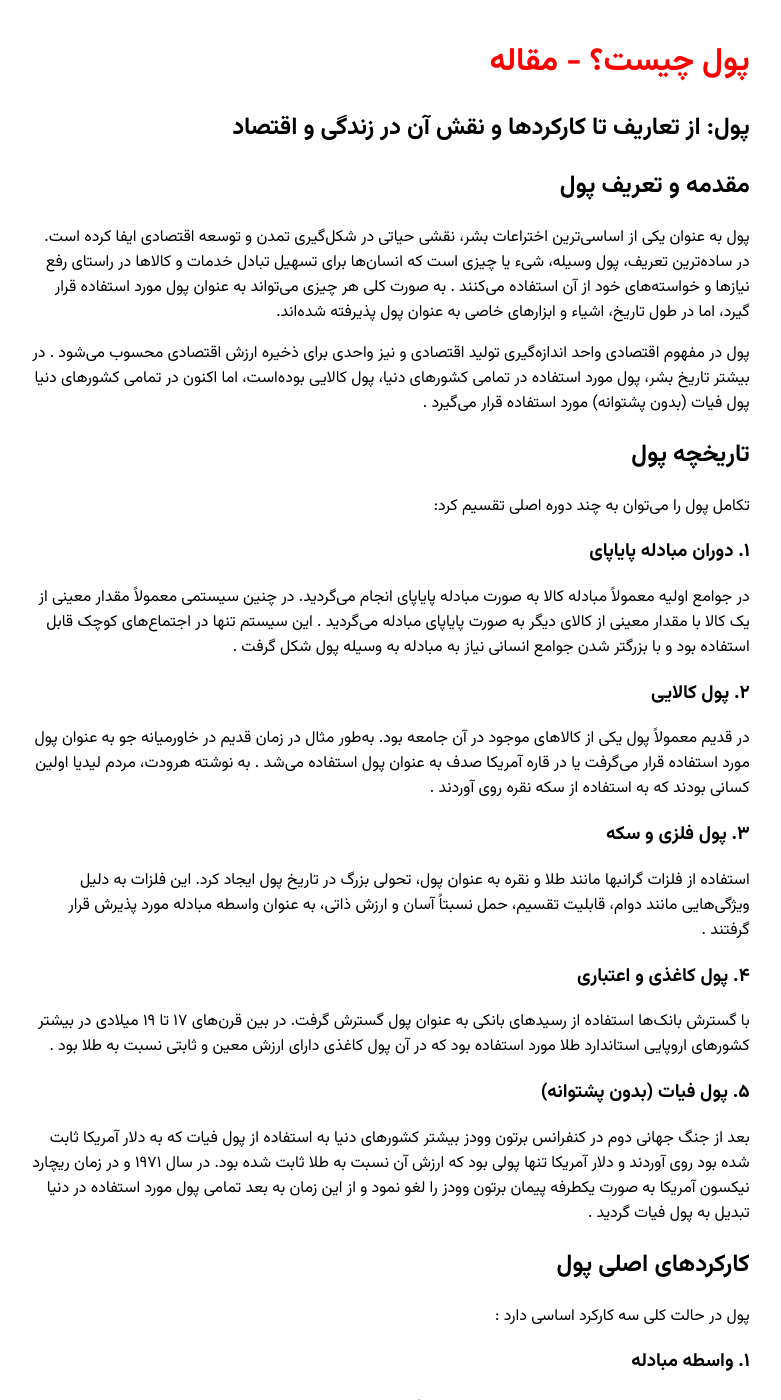
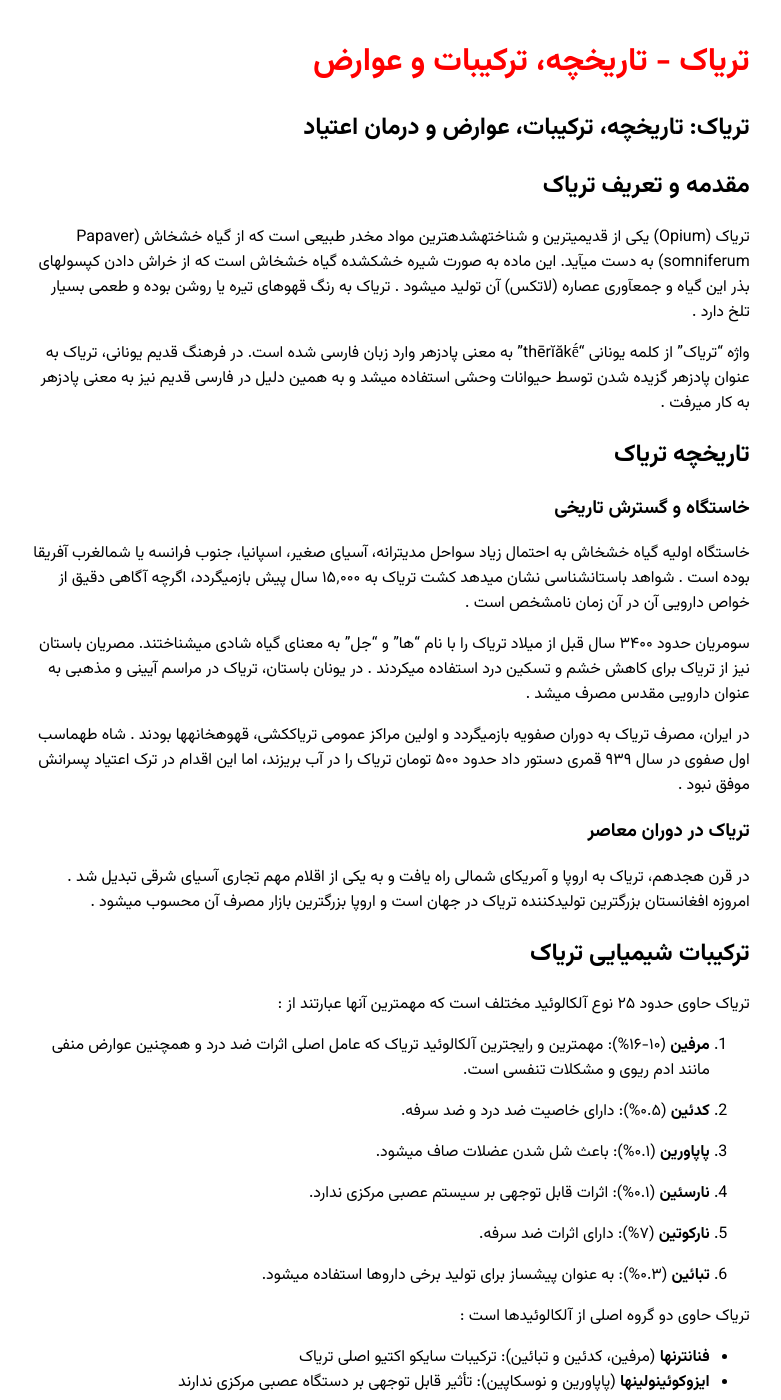
Before and after one commit to darkblog/darkblog.github.io, a Jekyll site: the page built from _posts/2025-3-2-27.md, in a window 1280 px wide and 1400 px high. Shown: the whole window, without its empty margins (250-1031 px from the left). Built offline with Jekyll 4.4.1, drawn with Linux system fonts in a browser that asks for light colours; some of the changed text lies outside the part shown.

Commit message:
Update 2025-3-2-27.md

```diff
--- a/_posts/2025-3-2-27.md
+++ b/_posts/2025-3-2-27.md
@@ -1,156 +1,173 @@
 ---
 layout: post
-title: پول چیست؟ - مقاله
+title: تریاک - تاریخچه، ترکیبات و عوارض
 ---
-## پول: از تعاریف تا کارکردها و نقش آن در زندگی و اقتصاد
 
-## مقدمه و تعریف پول
+## تریاک: تاریخچه، ترکیبات، عوارض و درمان اعتیاد
 
-پول به عنوان یکی از اساسی‌ترین اختراعات بشر، نقشی حیاتی در شکل‌گیری تمدن و توسعه اقتصادی ایفا کرده است. در ساده‌ترین تعریف، پول وسیله، شیء یا چیزی است که انسان‌ها برای تسهیل تبادل خدمات و کالاها در راستای رفع نیازها و خواسته‌های خود از آن استفاده می‌کنند . به صورت کلی هر چیزی می‌تواند به عنوان پول مورد استفاده قرار گیرد، اما در طول تاریخ، اشیاء و ابزارهای خاصی به عنوان پول پذیرفته شده‌اند.
+## مقدمه و تعریف تریاک
 
-پول در مفهوم اقتصادی واحد اندازه‌گیری تولید اقتصادی و نیز واحدی برای ذخیره ارزش اقتصادی محسوب می‌شود . در بیشتر تاریخ بشر، پول مورد استفاده در تمامی کشورهای دنیا، پول کالایی بوده‌است، اما اکنون در تمامی کشورهای دنیا پول فیات (بدون پشتوانه) مورد استفاده قرار می‌گیرد .
+تریاک (Opium) یکی از قدیمیترین و شناختهشدهترین مواد مخدر طبیعی است که از گیاه خشخاش (Papaver somniferum) به دست میآید. این ماده به صورت شیره خشکشده گیاه خشخاش است که از خراش دادن کپسولهای بذر این گیاه و جمعآوری عصاره (لاتکس) آن تولید میشود . تریاک به رنگ قهوهای تیره یا روشن بوده و طعمی بسیار تلخ دارد .
 
-## تاریخچه پول
+واژه "تریاک" از کلمه یونانی "thērĭăkḗ" به معنی پادزهر وارد زبان فارسی شده است. در فرهنگ قدیم یونانی، تریاک به عنوان پادزهر گزیده شدن توسط حیوانات وحشی استفاده میشد و به همین دلیل در فارسی قدیم نیز به معنی پادزهر به کار میرفت .
 
-تکامل پول را می‌توان به چند دوره اصلی تقسیم کرد:
+## تاریخچه تریاک
 
-### ۱. دوران مبادله پایاپای
+### خاستگاه و گسترش تاریخی
 
-در جوامع اولیه معمولاً مبادله کالا به صورت مبادله پایاپای انجام می‌گردید. در چنین سیستمی معمولاً مقدار معینی از یک کالا با مقدار معینی از کالای دیگر به صورت پایاپای مبادله می‌گردید . این سیستم تنها در اجتماع‌های کوچک قابل استفاده بود و با بزرگتر شدن جوامع انسانی نیاز به مبادله به وسیله پول شکل گرفت .
+خاستگاه اولیه گیاه خشخاش به احتمال زیاد سواحل مدیترانه، آسیای صغیر، اسپانیا، جنوب فرانسه یا شمالغرب آفریقا بوده است . شواهد باستانشناسی نشان میدهد کشت تریاک به ۱۵٬۰۰۰ سال پیش بازمیگردد، اگرچه آگاهی دقیق از خواص دارویی آن در آن زمان نامشخص است .
 
-### ۲. پول کالایی
+سومریان حدود ۳۴۰۰ سال قبل از میلاد تریاک را با نام "ها" و "جل" به معنای گیاه شادی میشناختند. مصریان باستان نیز از تریاک برای کاهش خشم و تسکین درد استفاده میکردند . در یونان باستان، تریاک در مراسم آیینی و مذهبی به عنوان دارویی مقدس مصرف میشد .
 
-در قدیم معمولاً پول یکی از کالاهای موجود در آن جامعه بود. به‌طور مثال در زمان قدیم در خاورمیانه جو به عنوان پول مورد استفاده قرار می‌گرفت یا در قاره آمریکا صدف به عنوان پول استفاده می‌شد . به نوشته هرودت، مردم لیدیا اولین کسانی بودند که به استفاده از سکه نقره روی آوردند .
+در ایران، مصرف تریاک به دوران صفویه بازمیگردد و اولین مراکز عمومی تریاککشی، قهوهخانهها بودند . شاه طهماسب اول صفوی در سال ۹۳۹ قمری دستور داد حدود ۵۰۰ تومان تریاک را در آب بریزند، اما این اقدام در ترک اعتیاد پسرانش موفق نبود .
 
-### ۳. پول فلزی و سکه
+### تریاک در دوران معاصر
 
-استفاده از فلزات گرانبها مانند طلا و نقره به عنوان پول، تحولی بزرگ در تاریخ پول ایجاد کرد. این فلزات به دلیل ویژگی‌هایی مانند دوام، قابلیت تقسیم، حمل نسبتاً آسان و ارزش ذاتی، به عنوان واسطه مبادله مورد پذیرش قرار گرفتند .
+در قرن هجدهم، تریاک به اروپا و آمریکای شمالی راه یافت و به یکی از اقلام مهم تجاری آسیای شرقی تبدیل شد . امروزه افغانستان بزرگترین تولیدکننده تریاک در جهان است و اروپا بزرگترین بازار مصرف آن محسوب میشود .
 
-### ۴. پول کاغذی و اعتباری
+## ترکیبات شیمیایی تریاک
 
-با گسترش بانک‌ها استفاده از رسیدهای بانکی به عنوان پول گسترش گرفت. در بین قرن‌های ۱۷ تا ۱۹ میلادی در بیشتر کشورهای اروپایی استاندارد طلا مورد استفاده بود که در آن پول کاغذی دارای ارزش معین و ثابتی نسبت به طلا بود .
+تریاک حاوی حدود ۲۵ نوع آلکالوئید مختلف است که مهمترین آنها عبارتند از :
 
-### ۵. پول فیات (بدون پشتوانه)
+1. **مرفین** (۱۰-۱۶%): مهمترین و رایجترین آلکالوئید تریاک که عامل اصلی اثرات ضد درد و همچنین عوارض منفی مانند ادم ریوی و مشکلات تنفسی است.
 
-بعد از جنگ جهانی دوم در کنفرانس برتون وودز بیشتر کشورهای دنیا به استفاده از پول فیات که به دلار آمریکا ثابت شده بود روی آوردند و دلار آمریکا تنها پولی بود که ارزش آن نسبت به طلا ثابت شده بود. در سال ۱۹۷۱ و در زمان ریچارد نیکسون آمریکا به صورت یکطرفه پیمان برتون وودز را لغو نمود و از این زمان به بعد تمامی پول مورد استفاده در دنیا تبدیل به پول فیات گردید .
+2. **کدئین** (۰.۵%): دارای خاصیت ضد درد و ضد سرفه.
 
-## کارکردهای اصلی پول
+3. **پاپاورین** (۰.۱%): باعث شل شدن عضلات صاف میشود.
 
-پول در حالت کلی سه کارکرد اساسی دارد :
+4. **نارسئین** (۰.۱%): اثرات قابل توجهی بر سیستم عصبی مرکزی ندارد.
 
-### ۱. واسطه مبادله
+5. **نارکوتین** (۷%): دارای اثرات ضد سرفه.
 
-پول چیزی است که به عنوان واسطه در مبادلات بین افراد جامعه استفاده می‌شود. این کارکرد اصلی پول، مشکل نیاز مضاعف در مبادله پایاپای را حل کرده است . مهم‌ترین نکته درباره کارکرد پول این است که افراد جامعه باید یک شی را به عنوان واسطه مبادلات بپذیرند .
+6. **تبائین** (۰.۳%): به عنوان پیشساز برای تولید برخی داروها استفاده میشود.
 
-### ۲. ذخیره ارزش
+تریاک حاوی دو گروه اصلی از آلکالوئیدها است :
+- **فنانترنها** (مرفین، کدئین و تبائین): ترکیبات سایکو اکتیو اصلی تریاک
+- **ایزوکوئینولینها** (پاپاورین و نوسکاپین): تأثیر قابل توجهی بر دستگاه عصبی مرکزی ندارند
 
-پول را می‌توانیم به عنوان یک شی ارزشمند برای مدتی نگهداری کنیم و بعد در صورت نیاز از آن استفاده کنیم. ذخیره‌سازی ارزش نیازمند ثبات نسبی ارزش پول در گذر زمان است. هرگونه نوسان (چه منفی و چه مثبت) این کارکرد را تحت شعاع قرار می‌دهد .
+## انواع تریاک و روشهای مصرف
 
-### ۳. واحد شمارش
+### انواع تریاک
 
-پول واحد شمارش است و برای مقایسه ارزش نسبی کالا استفاده می‌شود. این کارکرد امکان محاسبه و مقایسه ارزش کالاها و خدمات مختلف را فراهم می‌کند .
+1. **تریاک خام**: شیره طبیعی و غلیظ شده تریاک
+2. **تریاک پرورده (شیره)**: از سوخته تریاک حل و جوشانده شده در آب استخراج میشود و بسیار قویتر و اعتیادآورتر است
+3. **تریاک پزشکی**: حاوی درصد کمی تریاک خام مخلوط با مواد بیاثر برای مصارف پزشکی
+4. **سوخته تریاک**: ماده باقیمانده پس از دود کردن تریاک
 
-## ویژگی‌های پول خوب
+### روشهای مصرف
 
-برای اینکه یک وسیله بتواند به عنوان پول عمل کند، باید دارای ویژگی‌های خاصی باشد :
+1. **تدخین (دود کردن)**: با استفاده از وسایلی مانند بافور، سیخ و سنجاق، قلیان یا قلقلی
+2. **بلعیدن**: معمولاً به صورت قرصهای تریاک یا حل کردن در آب یا چای
+3. **تزریق**: حل کردن تریاک در آب و تزریق داخل رگ
 
-۱. **قابلیت تعویض**: واحدهای پول با داشتن ارزش برابر، با یکدیگر قابل تعویض هستند.
+## اثرات و عوارض مصرف تریاک
 
-۲. **دوام**: پول بایستی بادوام باشد تا در چرخه مبادلات آتی در جامعه از بین نرود.
+### اثرات کوتاه مدت
 
-۳. **قابلیت حمل**: پول باید قابلیت حمل و جا به جایی آسان را داشته باشد.
+- احساس سرخوشی و آرامش
+- خوابآلودگی و رخوت
+- تسکین درد
+- انبساط خاطر
+- احساس گنگ و مبهم نسبت به زمان و مکان
+- کاهش حرکات معده و روده
+- تنگ شدن مردمکها
 
-۴. **قابلیت تقسیم**: پول باید قابلیت تقسیم شدن را داشته باشد.
+### عوارض بلندمدت
 
-۵. **قابلیت شناخت‌پذیری**: کیفیت و کمیت پول بایستی به آسانی قابل مشاهده باشد.
+**عوارض جسمی**:
+- لاغری و ضعف عمومی
+- مشکلات تنفسی
+- بیماریهای کبدی و کلیوی
+- کاهش ایمنی بدن
+- هپاتیت و ایدز (به ویژه در مصرف تزریقی)
+- نارسایی قلبی و سکته
+- مشکلات گوارشی مانند یبوست
 
-۶. **ثبات در عرضه**: عرضه پول بایستی در طول زمان نسبتاً ثابت باشد تا از نوسانات ارزش آن جلوگیری شود.
+**عوارض روانی**:
+- افسردگی
+- توهم
+- بیقراری
+- کاهش هوشیاری
+- افکار خودکشی
+- از دست دادن انگیزه و مسئولیتپذیری
 
-## انواع پول در اقتصاد مدرن
+**عوارض در زنان باردار**:
+- افزایش خطر مردهزایی تا ۵۰%
+- نرسیدن اکسیژن به جنین
+- زایمان نوزادان با وزن کم
+- بروز زردی در نوزادان
 
-در اقتصادهای مدرن، پول را می‌توان به انواع مختلفی تقسیم کرد :
+## اعتیاد به تریاک و ترک آن
 
-### ۱. پول فیات (بدون پشتوانه)
+### علائم اعتیاد
 
-پول بی‌پشتوانه (پول فیات) پولی است که فاقد هرگونه ارزش ذاتی بوده و ارزش آن تنها وابسته به حکومت است. در این نوع سیستم با از بین رفتن حکومت پول ضرب شده توسط آن حکومت نیز بی‌ارزش می‌شود .
+- بیخوابی یا پرخوابی
+- بیاشتهایی
+- تعرق شدید بدن
+- کاهش میل جنسی
+- گرفتگی عضلانی
+- بیقراری و رفتارهای عصبی
+- خمیازه و لرز شدید بدن
 
-### ۲. پول کالایی
+### علائم ترک
 
-پول کالایی دارای ارزش ذاتی بوده و با توجه به همان ارزش است که به عنوان وسیله مبادله استفاده می‌شود. طلا، مهم‌ترین نمونه پول کالایی است .
+- اضطراب
+- آبریزش از بینی و چشمها
+- تعریق
+- بیخوابی
+- دردهای ماهیچهای
+- دلپیچه و اسهال
+- افزایش ضربان قلب و فشار خون
 
-### ۳. پول مسکوک
+### روشهای ترک اعتیاد
 
-مسکوکات در واقع پول ضرب شده توسط حکومت می‌باشد که می‌تواند به صورت سکه یا اسکناس باشد .
+1. **سمزدایی**: اولین مرحله ترک که شامل پاکسازی بدن از مواد مخدر است
+2. **درمانهای روانشناختی**: شامل مشاوره فردی و گروهی برای پیشگیری از بازگشت به مصرف
+3. **داروهای غیرمخدر**: استفاده از داروهایی که وابستگی ایجاد نمیکنند
+4. **توانبخشی**: کمک به فرد برای بازگشت به زندگی عادی
 
-### ۴. پول بانکی
+هشدار: روشهای غیراستاندارد مانند متادون درمانی ممکن است فقط اعتیاد را از تریاک به متادون تغییر دهند و مشکلات جدیدی ایجاد کنند .
 
-پول بانکی پولی است که در یک حساب بانکی بوده و قابل برداشت از شعب بانک یا دستگاه‌های خودپرداز است .
+## کاربردهای پزشکی تریاک
 
-### ۵. شبه پول
+اگرچه تریاک عمدتاً به عنوان ماده مخدر شناخته میشود، اما در پزشکی نیز کاربردهایی دارد:
 
-شبه پول به آن بخش از پولی گفته می‌شود که در حساب‌های پس‌انداز چند ساله نگهداری می‌شود. از آنجایی که سپرده‌گذار نمی‌تواند در لحظه، سپرده خود را به وجه نقد تبدیل کند به آن شبه پول گفته می‌شود .
+- تسکین دردهای حاد و مزمن
+- درمان اسهال
+- کاهش سرفههای شدید
+- در طب سنتی ایرانی توسط پزشکانی مانند رازی و ابن سینا تجویز میشده است
 
-## نقش پول در زندگی انسان‌ها
+امروزه بسیاری از داروهای مشتق از تریاک به صورت مصنوعی ساخته میشوند، از جمله:
+- اکسیکدون
+- مپریدین
+- هیدروکدون
+- هیدرومورفین
 
-پول نقش پررنگی در تمام جنبه‌های زندگی انسان‌ها دارد. از تأمین نیازهای اولیه گرفته تا دستیابی به آرزوها و اهداف بزرگتر، اهمیت پول در زندگی انکارناپذیر است . برخی از مهم‌ترین نقش‌های پول در زندگی عبارتند از:
+## وضعیت قانونی و تولید جهانی
 
-### ۱. ایجاد امنیت روانی
+تریاک در اکثر کشورهای جهان ممنوع است و تولید، خرید و فروش آن جرم محسوب میشود . با این حال، تولید غیرقانونی آن ادامه دارد و کشورهای اصلی تولیدکننده تریاک عبارتند از :
 
-پول در نگاه اول، نقشی اساسی در تأمین امنیت و بقای انسان دارد. در دنیای امروز، حتی ابتدایی‌ترین نیازهای زندگی نیز به دسترسی به منابع مالی وابسته است .
+1. افغانستان
+2. پاکستان
+3. میانمار
+4. لائوس
+5. مکزیک
+6. کلمبیا
+7. هند
+8. تایلند
+9. ترکیه
+10. چین
 
-### ۲. تأثیر بر احساس خوشبختی
+## نتیجهگیری
 
-پژوهش‌های انجام‌شده نشان می‌دهند که ارتباط قابل توجهی میان میزان درآمد و احساس خوشبختی وجود دارد. البته باید پذیرفت که پول به تنهایی نمی‌تواند تضمین‌کننده خوشبختی باشد، اما بدون شک یکی از عناصر مهم برای دستیابی به آن است .
+تریاک به عنوان یکی از قدیمیترین مواد مخدر شناخته شده، تأثیرات عمیقی بر سلامت فرد و جامعه داشته است. با وجود برخی کاربردهای پزشکی، سوءمصرف آن منجر به وابستگی شدید جسمی و روانی میشود. امروزه با وجود آگاهی از عوارض مخرب آن، هنوز باورهای نادرست درباره فواید تریاک وجود دارد که نیاز به آموزش و آگاهیرسانی بیشتر دارد. ترک اعتیاد به تریاک اگرچه دشوار است، اما با روشهای علمی و تحت نظر متخصصان امکانپذیر میباشد.
 
-### ۳. ایجاد احساس استقلال
-
-یکی از احساسات مهمی که به شدت به وجود پول وابسته است، استقلال است. پول یکی از اصلی‌ترین عواملی است که وابستگی ما به دیگران را کاهش می‌دهد و مسیر دستیابی به استقلال را هموار می‌سازد .
-
-### ۴. تأثیر بر اعتماد به نفس
-
-پول در بسیاری از جنبه‌های زندگی، تأثیر مستقیم بر اعتماد به نفس ما دارد و می‌تواند منبع نگرانی یا آرامش خاطر باشد .
-
-### ۵. ایجاد آسایش
-
-آسایش و رفاه زندگی به‌طور مستقیم به وجود پول وابسته است. پول به ما این امکان را می‌دهد که نیازهای ضروری و امکانات لازم برای ادامه زندگی را به راحتی تأمین کنیم .
-
-### ۶. تأثیر بر سلامتی
-
-سلامتی یکی از مهم‌ترین جنبه‌های زندگی است که به‌شدت به وجود پول وابسته است. هر ساله افراد زیادی به دلیل بی‌پولی و ناتوانی در دسترسی به خدمات بهداشتی و درمانی جان خود را از دست می‌دهند .
-
-### ۷. امکان ادامه تحصیلات
-
-پول نه‌تنها امکان تحصیل را فراهم می‌کند، بلکه شانس موفقیت تحصیلی و ورود به دانشگاه‌ها و رشته‌های برتر را نیز افزایش می‌دهد .
-
-### ۸. تأثیر بر مقبولیت اجتماعی
-
-چه بخواهیم و چه نخواهیم، میزان احترام و مقبولیت ما در اجتماع تا حد زیادی به وضعیت مالیمان وابسته است. در دنیای امروز، پول به‌عنوان یک ابزار قدرت شناخته می‌شود .
-
-## ایجاد پول در اقتصاد
-
-فرآیند خلق پول در اقتصاد مدرن به دو روش اصلی انجام می‌شود :
-
-۱. **خلق پول پایه توسط بانک مرکزی**: بانک مرکزی هر کشور وظیفه چاپ اسکناس (خلق پول پایه) را بر عهده دارد.
-
-۲. **خلق پول بانکی توسط بانک‌های تجاری**: بانک‌های تجاری با اعطای وام و ایجاد سپرده‌های جدید، پول جدید خلق می‌کنند. این فرآیند که به «ضریب فزاینده پولی» معروف است، سهم بزرگی در خلق پول دارد.
-
-مکانیسم خلق پول بانکی به این صورت است که وقتی بانکی به مشتری وام می‌دهد، در واقع پول جدید خلق می‌کند. این پول جدید به صورت سپرده در حساب مشتری ظاهر می‌شود و می‌تواند در چرخه اقتصادی مورد استفاده قرار گیرد .
-
-## پول و تورم
-
-رابطه پول و تورم از موضوعات مهم در اقتصاد کلان است. چاپ بی‌رویه پول بدون پشتوانه تولید می‌تواند به تورم و حتی در برخی موارد به ابرتورم منجر شود . ارزش پول به میزان اعتمادی است که مردم برای پول به عنوان یک وسیله مبادله، واحد اندازه‌گیری و ابزار ذخیره دارایی قائل هستند. با این حال این اعتماد در صورت مدیریت نادرست مثلاً چاپ بیش از اندازه پول از بین خواهد رفت .
-
-## آینده پول
-
-با پیشرفت فناوری، شکل پول نیز در حال تحول است. ظهور ارزهای دیجیتال و فناوری بلاکچین، چالش‌ها و فرصت‌های جدیدی را در نظام پولی جهانی ایجاد کرده است . ارزهای دیجیتال مانند بیت‌کوین کنترل حجم و مبادلات آن توسط نهادی متمرکز صورت نمی‌گیرد و طبیعتاً کارکردهای آن توسط نظامی متمرکز تضمین نمی‌شود .
-
-## نتیجه‌گیری
-
-پول به عنوان یکی از اساسی‌ترین نهادهای اقتصادی، نقش حیاتی در زندگی فردی و اجتماعی انسان‌ها ایفا می‌کند. از مبادلات روزمره گرفته تا برنامه‌ریزی‌های بلندمدت اقتصادی، پول به عنوان ابزاری ضروری برای سنجش ارزش، ذخیره ثروت و تسهیل مبادلات عمل می‌کند. درک صحیح از ماهیت پول، کارکردها و نقش آن در اقتصاد و زندگی، می‌تواند به تصمیم‌گیری‌های مالی بهتر و مدیریت مؤثرتر منابع منجر شود.
-
-در عین حال، باید توجه داشت که اگرچه پول ابزاری قدرتمند برای بهبود کیفیت زندگی است، اما به تنهایی نمی‌تواند تضمین‌کننده خوشبختی و رضایت از زندگی باشد. تعادل در نگرش به پول و شناخت جایگاه واقعی آن در زندگی، از عوامل مهم برای استفاده سازنده از این ابزار اقتصادی است.
-
-- [ویکی پدیا](https://fa.m.wikipedia.org/wiki/%D9%BE%D9%88%D9%84)
-- [آموزش بورس](https://amoozesh-boors.com/fa/article/what-is-money)
-- [علیرضا محرابی](https://alirezamehrabi.com/bours/capital-market-expressions/what-is-money)
-- [بیشتر از یک](https://www.bishtarazyek.com/importance-money-life/)
+- [ویکی پدیا](https://fa.m.wikipedia.org/wiki/%D8%AA%D8%B1%DB%8C%D8%A7%DA%A9)
+- [دکتر تو](https://doctoreto.com/blog/opium-addiction/)
+- [پیام تندرستی](https://www.clinicpayam.com/%D9%85%D8%AE%D8%AF%D8%B1-%D8%AA%D8%B1%DB%8C%D8%A7%DA%A9-%DA%86%DB%8C%D8%B3%D8%AA%D8%9F/)
+- [دائرة المعارف اسلامی](https://www.cgie.org.ir/fa/article/239653/%D8%AA%D8%B1%DB%8C%D8%A7%DA%A9)
+- [ویکی فقه](https://fa.wikifeqh.ir/%D8%AA%D8%B1%DB%8C%D8%A7%DA%A9)
+- [آکسون کلینیک](https://axonclinic.com/%D8%AA%D8%B1%DB%8C%D8%A7%DA%A9/)
+- [کلینیک دی](https://www.day-ravan.com/article/%D8%AF%D8%B1-%D9%85%D9%88%D8%B1%D8%AF-%D8%AA%D8%B1%DB%8C%D8%A7%DA%A9-%D8%A8%DB%8C%D8%B4%D8%AA%D8%B1-%D8%A8%D8%AF%D8%A7%D9%86%DB%8C%D9%85)
+- [ترک اعتیاد نگین](https://www.neginn.com/blog/442-%D9%85%D8%B5%D8%B1%D9%81-%D8%AA%D9%81%D9%86%D9%86%DB%8C-%DB%8C%D8%A7-%D8%AA%D9%81%D8%B1%DB%8C%D8%AD%DB%8C-%D8%AA%D8%B1%DB%8C%D8%A7%DA%A9-%DA%86%D9%87-%D8%B9%D9%88%D8%A7%D8%B1%D8%B6%DB%8C-%D8%AF%D8%A7%D8%B1%D8%AF%D8%9F)
+- [اهواز کمپ](https://ahvazkamp.com/addictive-substances/opium/)
```
